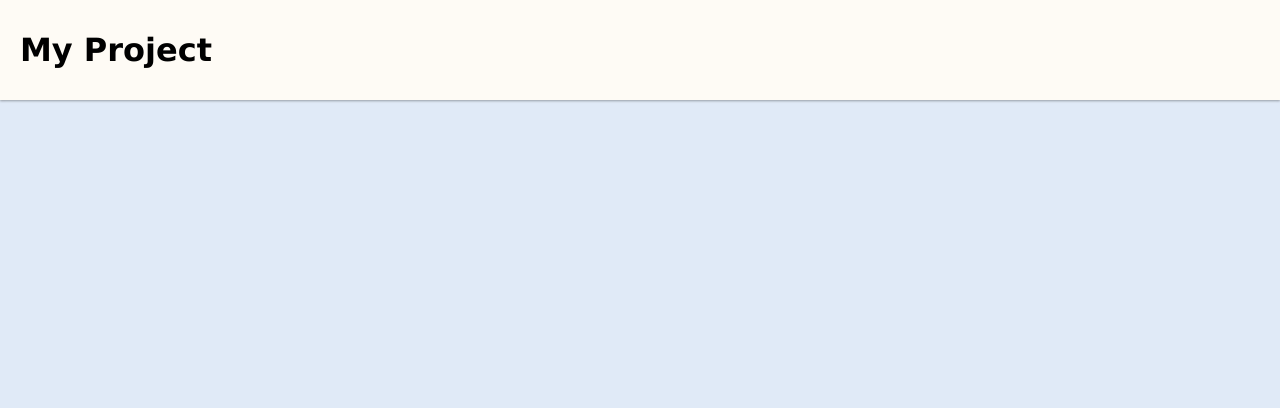
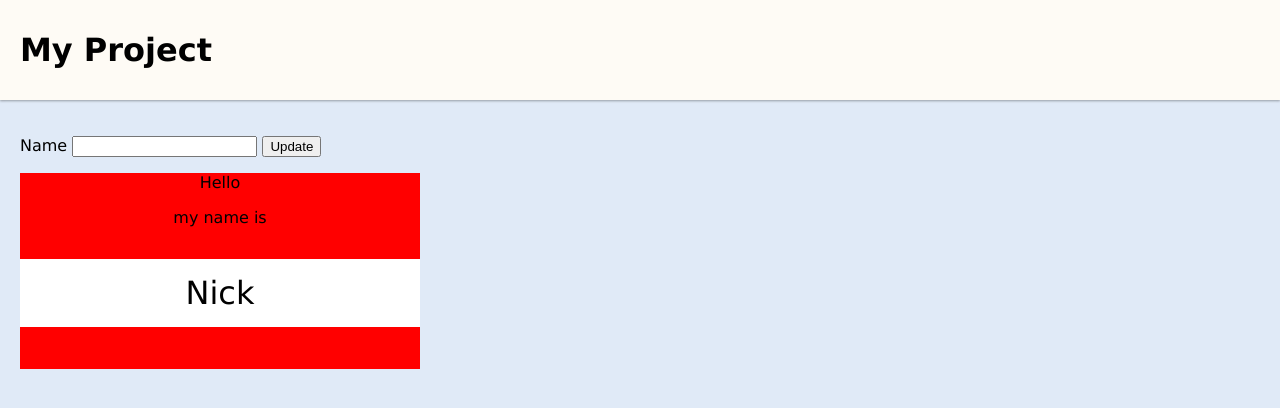
Before and after one commit to Mason-Nick/name-tag-alchemy, a plain HTML site: page index.html in a window 1280 px wide. Drawn offline with Linux system fonts and the light colour scheme.

Commit message:
html and css added

```diff
--- a/index.html
+++ b/index.html
@@ -22,6 +22,17 @@
     </header>
 
     <main>
+        <p>
+            Name
+            <input>
+            <button>Update</button>
+        </p>
+
+            <div class = "nametag">
+            <p>Hello</p>
+            <p>my name is</p>
+            <p class="name"> Nick</p>
+           </div>
 
     </main>
 
--- a/style.css
+++ b/style.css
@@ -28,3 +28,23 @@ header .logo {
 main {
     padding: 20px;
 }
+
+.nametag {
+    background: red;
+    padding-bottom: 10px;
+    width: 400px;
+    text-align: center;
+}
+.greeting{
+    text-transform: uppercase;
+    font-size: 4em;
+    font-weight: bolder;
+    padding: 10px;
+    margin: 0;
+}
+.name {
+    background:white;
+    color:black;
+    padding: 15px 0;
+    font-size: 2em;
+}
```
